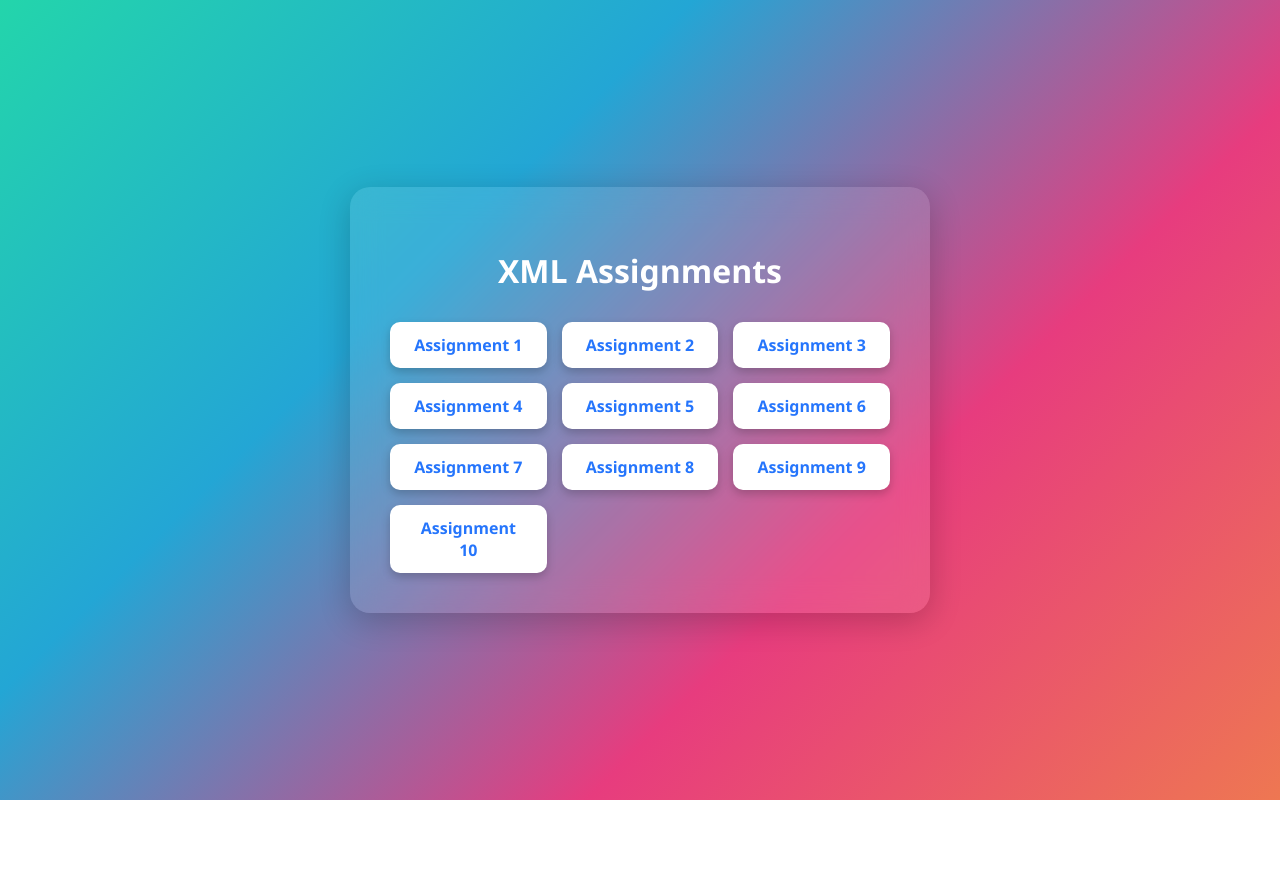
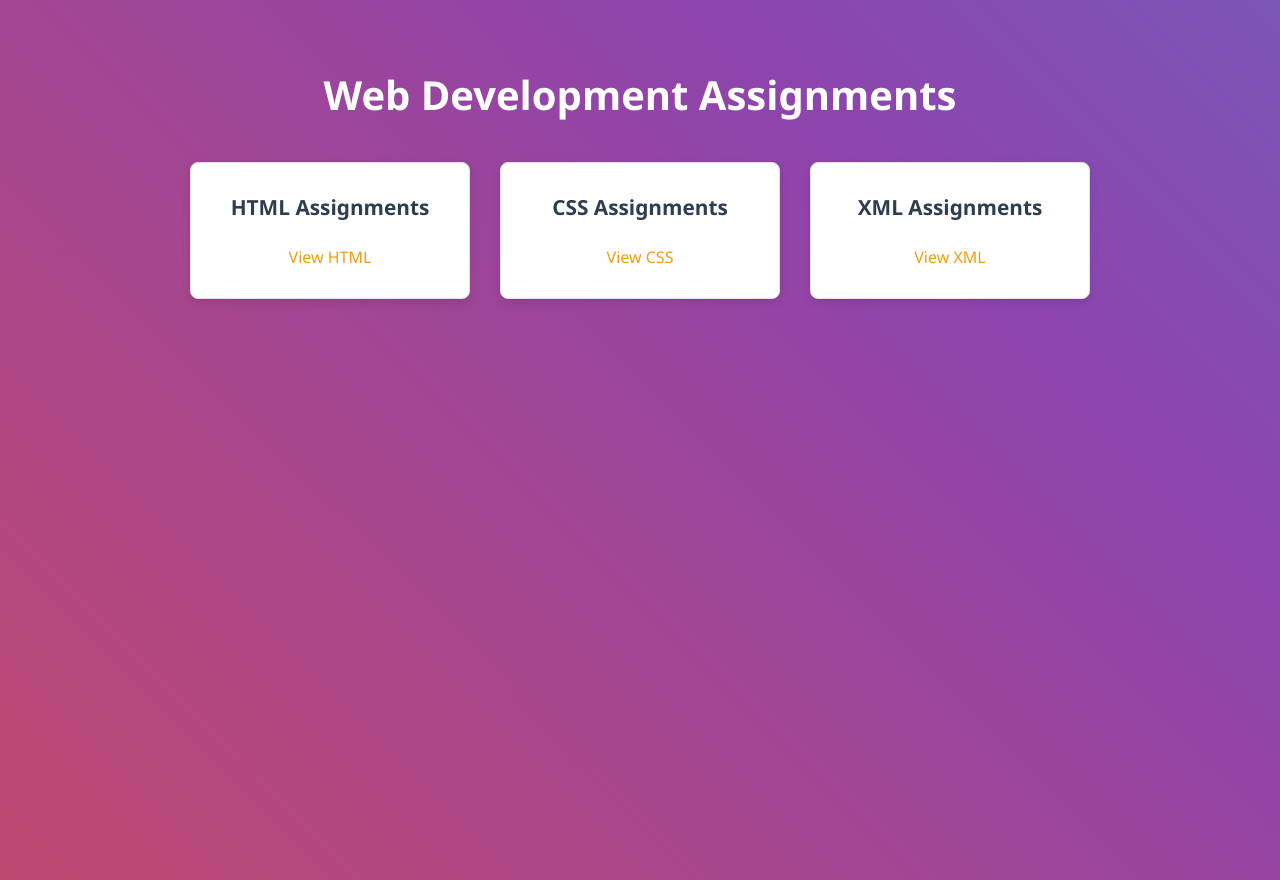
Before and after one commit to ShwetaPatil28/Web-Devlopment, a plain HTML site: page index.html in a window 1280 px wide. Before the commit the page ends 800 px from the top, so only its background shows below. Drawn offline with Linux system fonts and the light colour scheme.

Commit message:
Add files via upload

```diff
--- a/index.html
+++ b/index.html
@@ -2,78 +2,112 @@
 <html lang="en">
 <head>
   <meta charset="UTF-8" />
-  <meta name="viewport" content="width=device-width, initial-scale=1.0" />
-  <title>Assignments Hub</title>
+  <meta name="viewport" content="width=device-width, initial-scale=1.0"/>
+  <title>Sakshi's Assignments</title>
   <style>
+    /* Body styling with fast animated background */
     body {
       margin: 0;
-      padding: 0;
       font-family: 'Segoe UI', Tahoma, Geneva, Verdana, sans-serif;
-      background:linear-gradient(-45deg, #ee7752, #e73c7e, #23a6d5, #23d5ab);
-  /* New vibrant gradient */
+      color: #333;
       display: flex;
-      justify-content: center;
+      flex-direction: column;
       align-items: center;
+      padding: 40px 20px;
       min-height: 100vh;
-      color: #fff;
+      background: linear-gradient(45deg, #e74c3c, #8e44ad, #3498db, #f39c12);
+      background-size: 400% 400%;
+      animation: gradientAnimation 5s ease infinite; /* Faster animation speed */
     }
 
-    .container {
-      background: rgba(255, 255, 255, 0.1);
-      backdrop-filter: blur(15px);
-      padding: 40px;
-      border-radius: 20px;
-      box-shadow: 0 8px 32px rgba(0, 0, 0, 0.2);
-      text-align: center;
-      max-width: 500px;
-      width: 90%;
+    /* Keyframes for the faster background animation */
+    @keyframes gradientAnimation {
+      0% { background-position: 0% 50%; }
+      50% { background-position: 100% 50%; }
+      100% { background-position: 0% 50%; }
     }
 
+    /* Heading styling */
     h1 {
-      margin-bottom: 30px;
-      font-size: 2rem;
+      font-size: 2.5em;
+      color: #ffffff;
+      margin-bottom: 40px;
+      text-align: center;
     }
 
-    .btn-grid {
+    /* Grid layout for the cards */
+    .grid {
       display: grid;
-      grid-template-columns: repeat(auto-fit, minmax(120px, 1fr));
-      gap: 15px;
+      grid-template-columns: repeat(auto-fit, minmax(250px, 1fr));
+      gap: 30px;
+      width: 100%;
+      max-width: 900px;
     }
 
-    .btn {
-      background: #fff;
-      color: #2575fc;
-      padding: 12px 20px;
-      border: none;
-      border-radius: 10px;
-      font-weight: bold;
-      cursor: pointer;
-      transition: transform 0.2s ease, background 0.3s ease;
-      text-decoration: none;
-      box-shadow: 0 4px 10px rgba(0, 0, 0, 0.2);
+    /* Card styling */
+    .card {
+      background: #ffffff;
+      border: 1px solid #e0e0e0;
+      border-radius: 8px;
+      padding: 30px 20px;
+      text-align: center;
+      box-shadow: 0 4px 10px rgba(0, 0, 0, 0.1);
+      transition: box-shadow 0.3s ease, transform 0.3s ease;
     }
 
-    .btn:hover {
-      transform: translateY(-3px);
-      background: #e0e0e0;
+    /* Card hover effect */
+    .card:hover {
+      box-shadow: 0 8px 20px rgba(0, 0, 0, 0.2);
+      transform: translateY(-5px);
+    }
+
+    /* Title inside the cards */
+    .card-title {
+      font-size: 1.3em;
+      font-weight: 600;
+      margin-bottom: 15px;
+      color: #2c3e50;
+    }
+
+    /* Link styling inside the cards */
+    .card a {
+      display: inline-block;
+      margin-top: 10px;
+      font-size: 1em;
+      color: #f39c12; /* Bright orange accent */
+      text-decoration: none;
+      font-weight: 500;
+      transition: color 0.2s ease;
+    }
+
+    /* Hover effect on links */
+    .card a:hover {
+      color: #e67e22; /* Darker orange on hover */
+    }
+
+    /* Responsive adjustments for smaller screens */
+    @media (max-width: 600px) {
+      h1 {
+        font-size: 2em;
+      }
     }
   </style>
 </head>
 <body>
-  <div class="container">
-    <h1>XML Assignments</h1>
-    <div class="btn-grid">
-        <a class="btn" href="assign1.html">Assignment 1</a>
-      <a class="btn" href="assign2.html">Assignment 2</a>
-      <a class="btn" href="assign3.html">Assignment 3</a>
-      <a class="btn" href="assign4.html">Assignment 4</a>
- <a class="btn" href="assign5.html">Assignment 5</a>
- <a class="btn" href="assign6.html">Assignment 6</a>
- <a class="btn" href="assign7.html">Assignment 7</a>
- <a class="btn" href="assign8.html">Assignment 8</a>
- <a class="btn" href="Assign9.html">Assignment 9</a>
- <a class="btn" href="assign10.html">Assignment 10</a>
-
+  <h1>Web Development Assignments</h1>
+  <div class="grid">
+    <div class="card">
+      <div class="card-title">HTML Assignments</div>
+      <a href="HTML/index.html">View HTML</a>
+    </div>
+    <div class="card">
+      <div class="card-title">CSS Assignments</div>
+      <a href="CSS/index.html">View CSS</a>
+    </div>
+    <div class="card">
+      <div class="card-title">XML Assignments</div>
+      <a href="XML_CSS/XML_index.html">View XML</a>
+    </div>
   </div>
 </body>
 </html>
```
